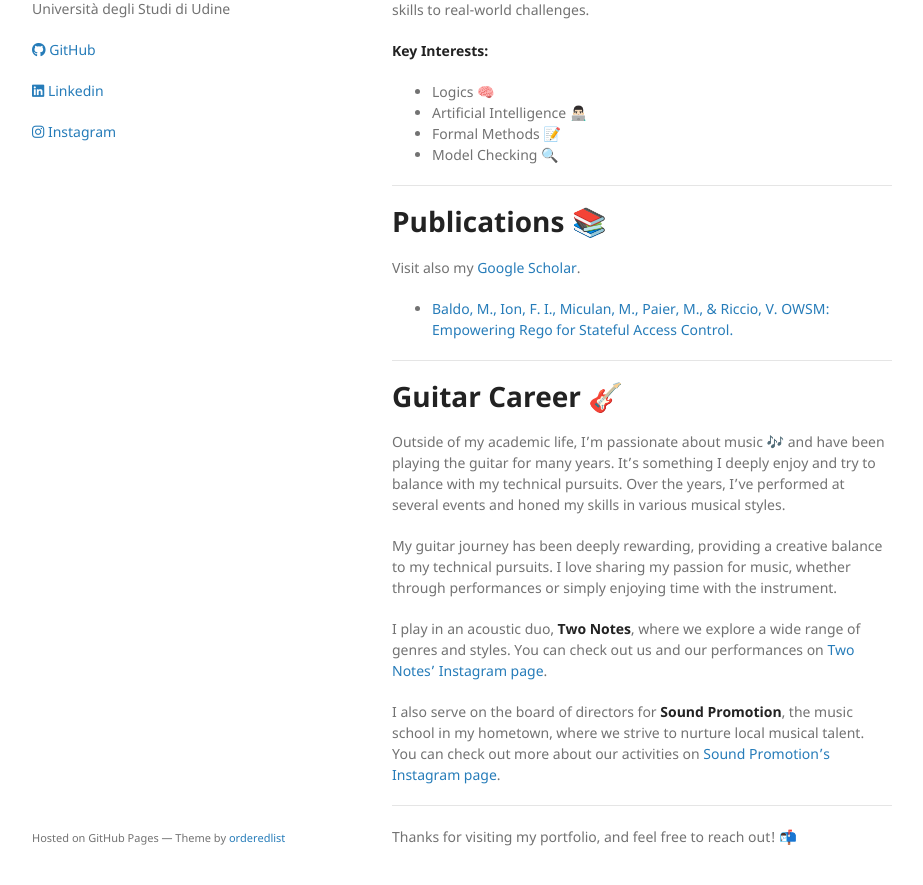
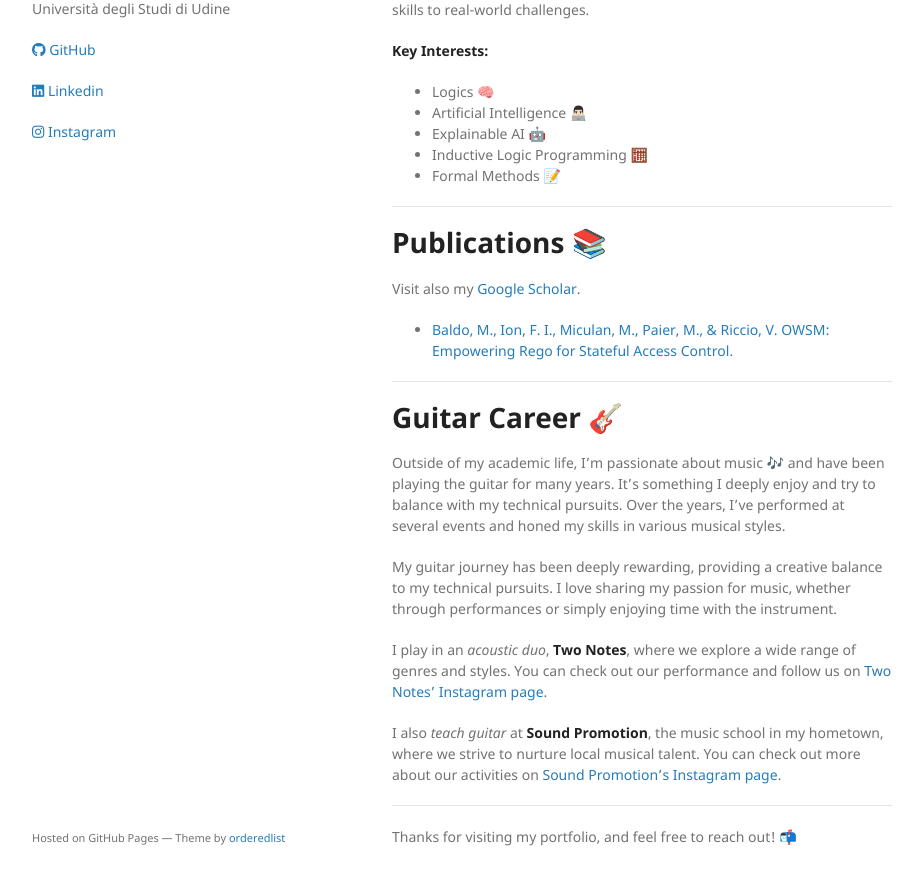
Before and after one commit to ffabionski/ffabionski.github.io, a Jekyll site: the page built from index.md, in a window 1280 px wide and 1256 px high. Shown: the part 339-1224 px from the top of the window, without its empty margins (178-1101 px from the left). Built offline with Jekyll 4.4.1, drawn with Linux system fonts in a browser that asks for light colours; our own code applies the rules of GitHub Pages for plain Markdown files.

Commit message:
Revise index.md
Updated descriptions of musical activities and roles.

```diff
--- a/index.md
+++ b/index.md
@@ -13,8 +13,9 @@ I enjoy learning about new technologies and applying my programming skills to re
 **Key Interests:**
 - Logics 🧠
 - Artificial Intelligence 👨🏻‍💻
+- Explainable AI 🤖
+- Inductive Logic Programming 🧮
 - Formal Methods 📝
-- Model Checking 🔍
 
 ---
 
@@ -32,9 +33,9 @@ Outside of my academic life, I'm passionate about music 🎶 and have been playi
 
 My guitar journey has been deeply rewarding, providing a creative balance to my technical pursuits. I love sharing my passion for music, whether through performances or simply enjoying time with the instrument.
 
-I play in an acoustic duo, **Two Notes**, where we explore a wide range of genres and styles. You can check out us and our performances on [Two Notes' Instagram page](https://www.instagram.com/twonotes.duo/){:target="_blank"}.
+I play in an *acoustic duo*, **Two Notes**, where we explore a wide range of genres and styles. You can check out our performance and follow us on [Two Notes' Instagram page](https://www.instagram.com/twonotes.duo/){:target="_blank"}.
 
-I also serve on the board of directors for **Sound Promotion**, the music school in my hometown, where we strive to nurture local musical talent. You can check out more about our activities on [Sound Promotion's Instagram page](https://www.instagram.com/_soundpromotion_/){:target="_blank"}.
+I also *teach guitar* at **Sound Promotion**, the music school in my hometown, where we strive to nurture local musical talent. You can check out more about our activities on [Sound Promotion's Instagram page](https://www.instagram.com/_soundpromotion_/){:target="_blank"}.
 
 ---
 
```
